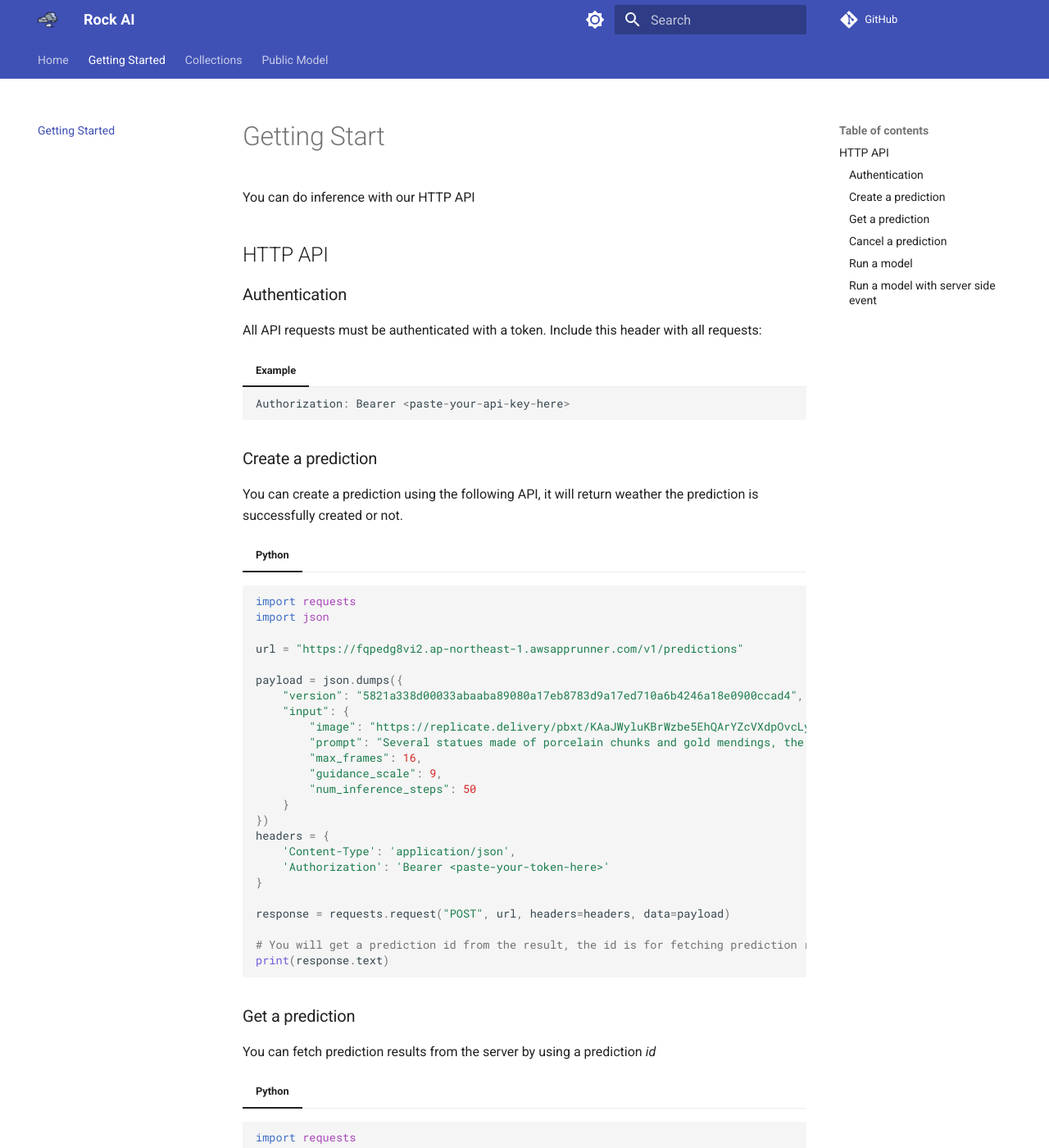
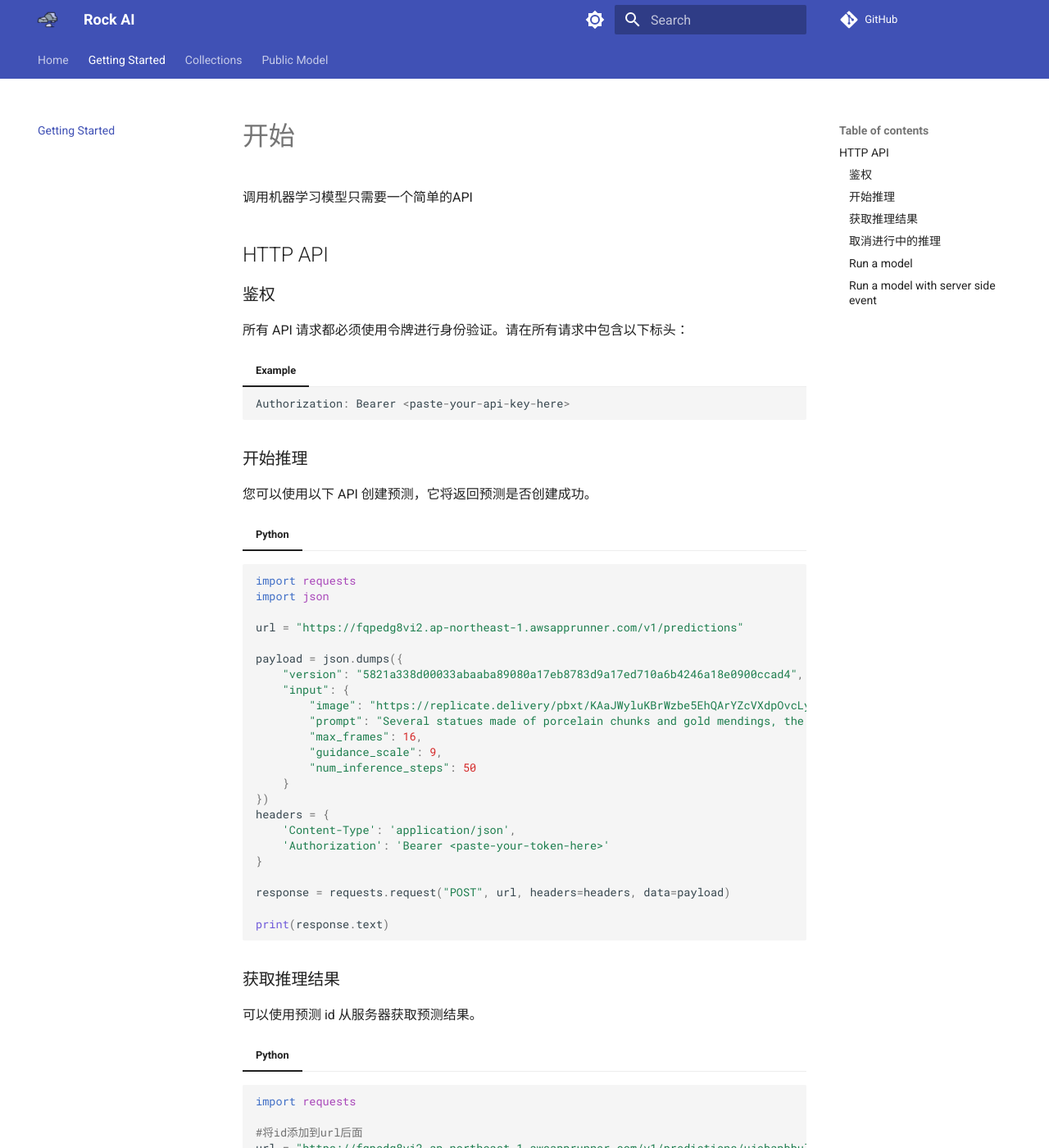
Before and after one commit to incomingflyingbrick/rock, an MkDocs documentation site: the page built from docs/get_start.md, in a window 1280 px wide and 1400 px high. Shown: the whole window at 82% size. Built offline with MkDocs 1.6.1 and Material for MkDocs 9.7.7, drawn with Linux system fonts in a browser that asks for light colours; comment, search, counter and statistics services are not loaded; some of the changed text lies outside the part shown.

Commit message:
added chinese docs

````diff
--- a/docs/get_start.md
+++ b/docs/get_start.md
@@ -1,18 +1,19 @@
-# Getting Start
-You can do inference with our HTTP API
+# 开始
+调用机器学习模型只需要一个简单的API
 ## HTTP API
 
-### Authentication
+### 鉴权
 
-All API requests must be authenticated with a token. Include this header with all requests:
+所有 API 请求都必须使用令牌进行身份验证。请在所有请求中包含以下标头：
+
 === "Example"
     ```python
     Authorization: Bearer <paste-your-api-key-here>
     ```
 
-### Create a prediction
+### 开始推理
 
-You can create a prediction using the following API, it will return weather the prediction is successfully created or not.
+您可以使用以下 API 创建预测，它将返回预测是否创建成功。
 
 === "Python"
 ```python
@@ -38,19 +39,18 @@ headers = {
 
 response = requests.request("POST", url, headers=headers, data=payload)
 
-# You will get a prediction id from the result, the id is for fetching prediction results.
 print(response.text)
 
 ```
 
-### Get a prediction
-You can fetch prediction results from the server by using a prediction *id*
+### 获取推理结果
+可以使用预测 id 从服务器获取预测结果。
 
 === "Python"
 ```python
 import requests
 
-#attach a prediction id to end of the request url
+#将id添加到url后面
 url = "https://fqpedg8vi2.ap-northeast-1.awsapprunner.com/v1/predictions/ujebapbbulzpx25442efjv4qba"
 
 payload = {}
@@ -64,9 +64,9 @@ print(response.text)
 
 ```
 
-### Cancel a prediction
+### 取消进行中的推理
 
-You can also cancel a prediction using prediction id
+您也可以使用预测 id 取消预测。
 
 === "Python"
 ```python
````
